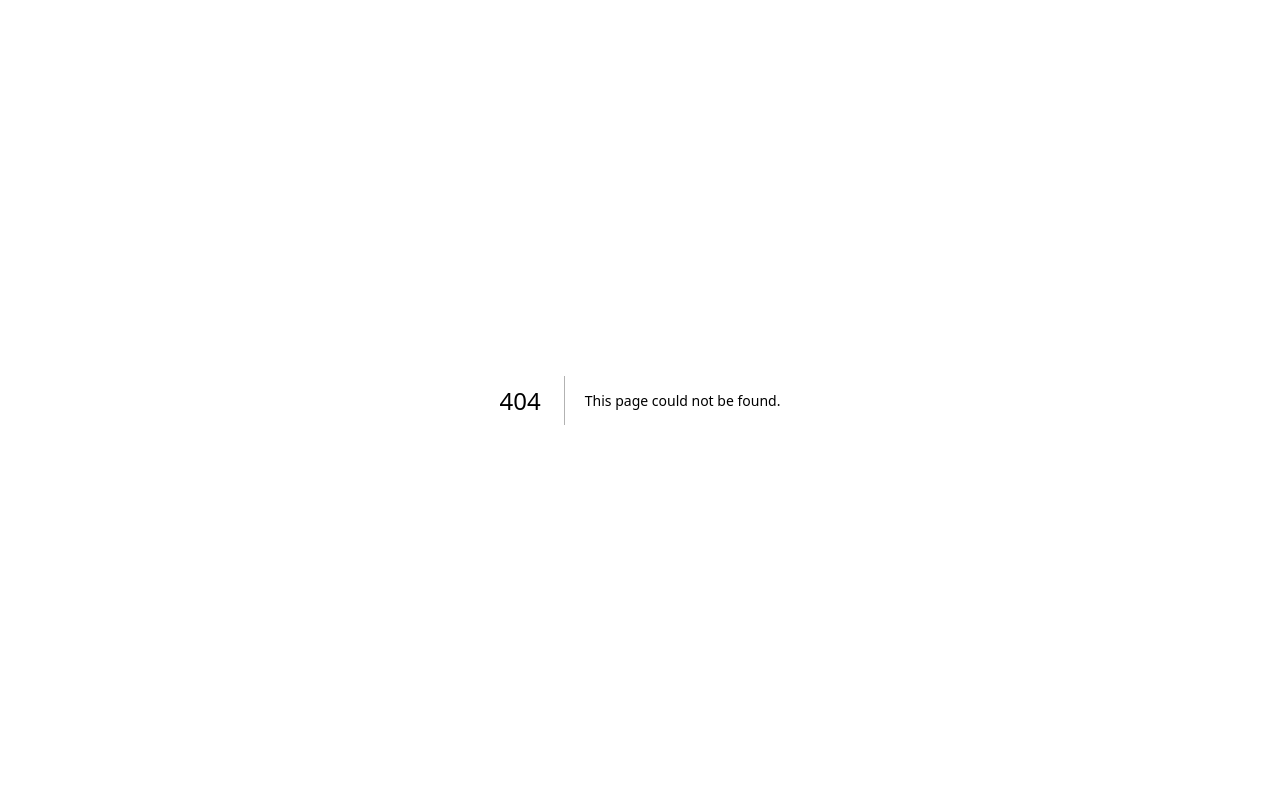
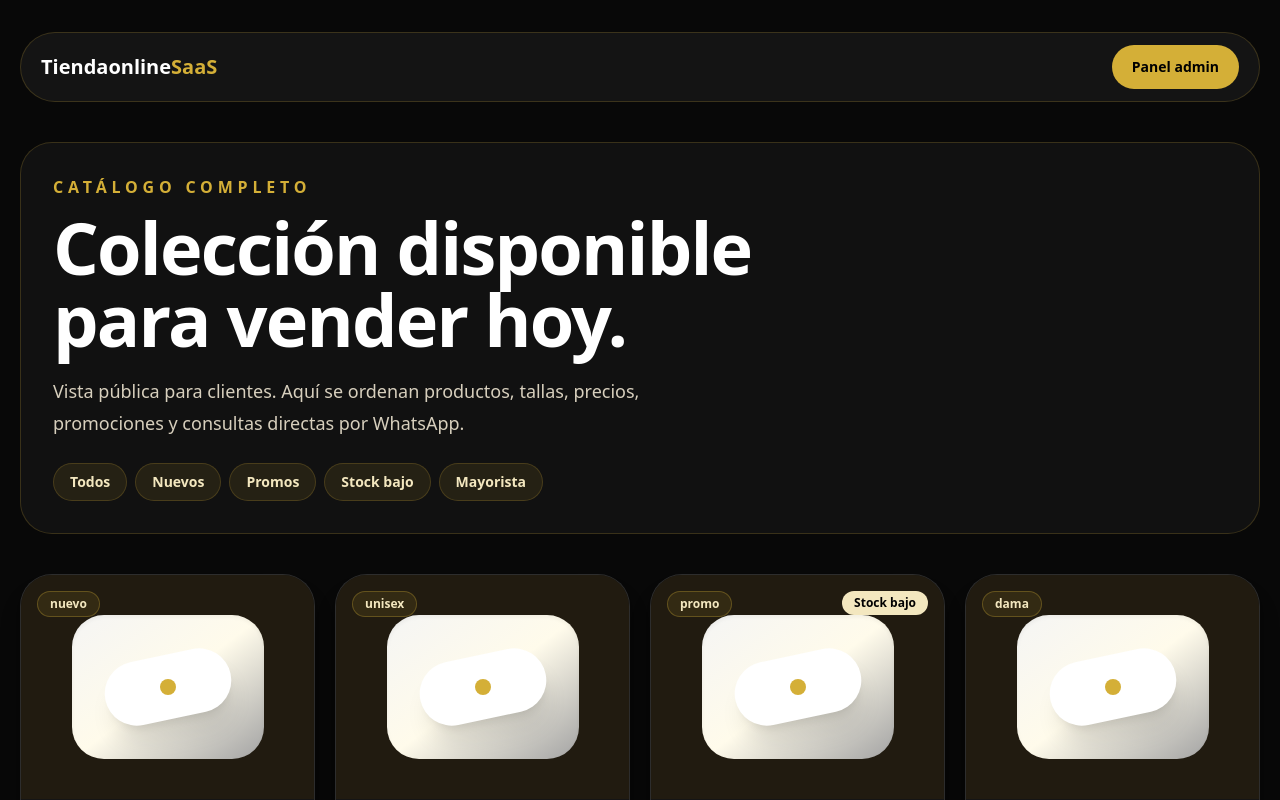
Before and after one commit to dilanrojas53-hub/TiendaonlineSaaS, a Next.js app: page /catalogo in a window 1280 px wide. Before the commit this address had no page. Shown: the top 800 px of the page. Built offline with nearby package versions, Linux system fonts and the light colour scheme.

Commit message:
Add complete catalog page

```diff
--- /dev/null
+++ b/src/app/catalogo/page.tsx
@@ -0,0 +1,29 @@
+import Link from 'next/link';
+import { products } from '@/data/demo-products';
+import { ProductCard } from '@/components/store/ProductCard';
+
+export default function CatalogoPage() {
+  return (
+    <main className="min-h-screen bg-[#080808] px-5 py-8 text-white">
+      <div className="mx-auto max-w-7xl">
+        <nav className="mb-10 flex items-center justify-between rounded-full border border-[#d4af37]/20 bg-white/5 px-5 py-3">
+          <Link href="/" className="text-xl font-black">Tiendaonline<span className="text-[#d4af37]">SaaS</span></Link>
+          <Link href="/admin" className="rounded-full bg-[#d4af37] px-5 py-3 text-sm font-black text-black">Panel admin</Link>
+        </nav>
+
+        <section className="mb-10 rounded-[2rem] border border-[#d4af37]/20 bg-[#111] p-8">
+          <p className="font-black uppercase tracking-[.3em] text-[#d4af37]">Catálogo completo</p>
+          <h1 className="mt-3 max-w-3xl text-5xl font-black tracking-tight md:text-7xl">Colección disponible para vender hoy.</h1>
+          <p className="mt-5 max-w-2xl text-lg leading-8 text-[#d7cfbd]">Vista pública para clientes. Aquí se ordenan productos, tallas, precios, promociones y consultas directas por WhatsApp.</p>
+          <div className="mt-6 flex flex-wrap gap-2 text-sm font-black text-[#f3e7bf]">
+            {['Todos', 'Nuevos', 'Promos', 'Stock bajo', 'Mayorista'].map((tag) => <span key={tag} className="rounded-full border border-[#d4af37]/20 bg-[#d4af37]/10 px-4 py-2">{tag}</span>)}
+          </div>
+        </section>
+
+        <section className="grid gap-5 md:grid-cols-2 lg:grid-cols-4">
+          {products.map((product, index) => <ProductCard key={product.id} product={product} index={index} />)}
+        </section>
+      </div>
+    </main>
+  );
+}
```
